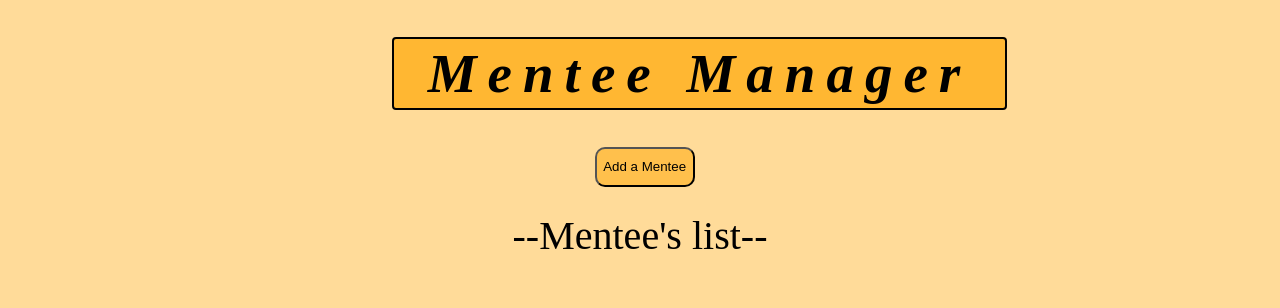
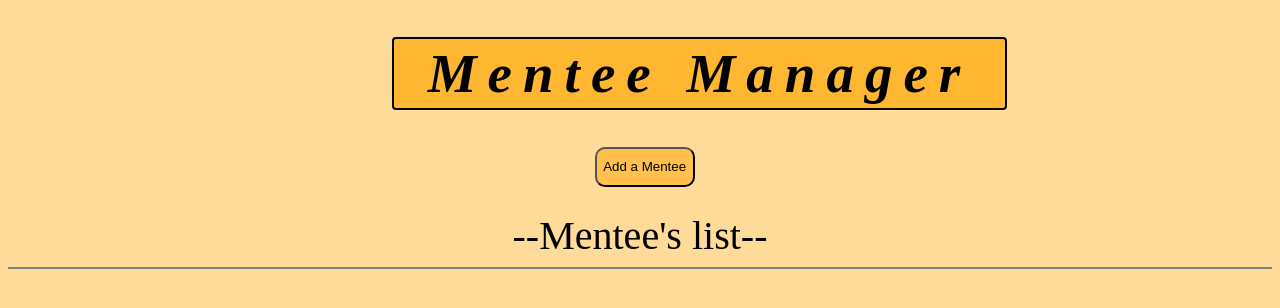
Before and after one commit to BharathKumarRavichandran/Mentee-Manager, a plain HTML site: page index.html in a window 1280 px wide. Drawn offline with Linux system fonts and the light colour scheme.

Commit message:
Horizontal ruler added

```diff
--- a/index.html
+++ b/index.html
@@ -19,7 +19,7 @@
 	<div><button id='submit' onclick="submitButton();">Submit</button></div>
 	</div>
 </div>
-<div id="listHead">--Mentee's list--</div>
+<div id="listHead">--Mentee's list--</div><hr noshade>
 <div id="menteeRegion">
 
 </div>
```
